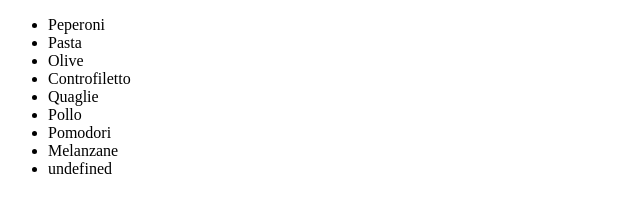
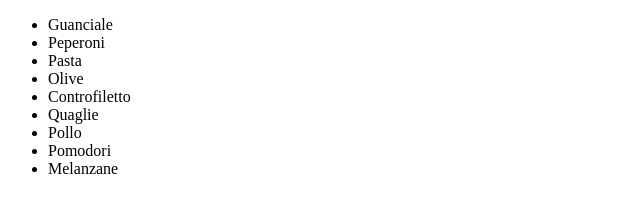
Before and after one commit to AndyDAntuono/js-lista-spesa, a plain HTML site: page index.html in a window 1280 px wide. Shown: the whole page, without its empty margins (0-640 px from the left). Drawn offline with Linux system fonts and the light colour scheme.

Commit message:
[UPD] updated both index.html and script.js files

```diff
--- a/index.html
+++ b/index.html
@@ -7,6 +7,6 @@
 </head>
 <body>
     <ul id="lista_spesa"></ul>
-    <script src="js/script.js"></script>
+    <script src="./js/script.js" type="text/javascript"></script>
 </body>
 </html>
--- a/js/script.js
+++ b/js/script.js
@@ -32,7 +32,7 @@ let i = 0;
 
 while (i < ingredienti.length) {
     console.log(ingredienti[i]);
-    i++
+
 
     // CREO UN NUOVO LIST ITEM
     const li = document.createElement("li");
@@ -42,5 +42,5 @@ while (i < ingredienti.length) {
 
     // APPENDO IL LIST ITEM ALL'INTERNO DELLA LISTA DELLA SPESA
     lista_spesa.append(li);
-
+    i++
 }
```
